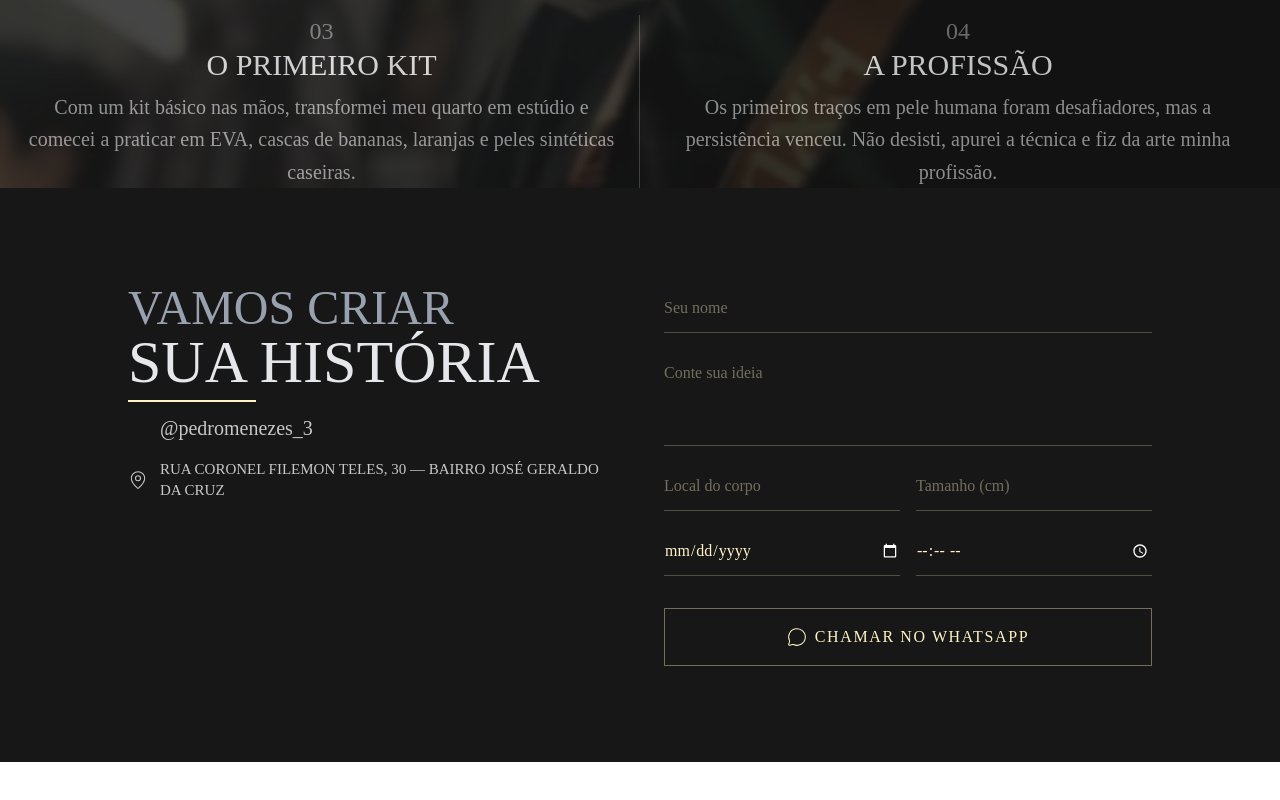
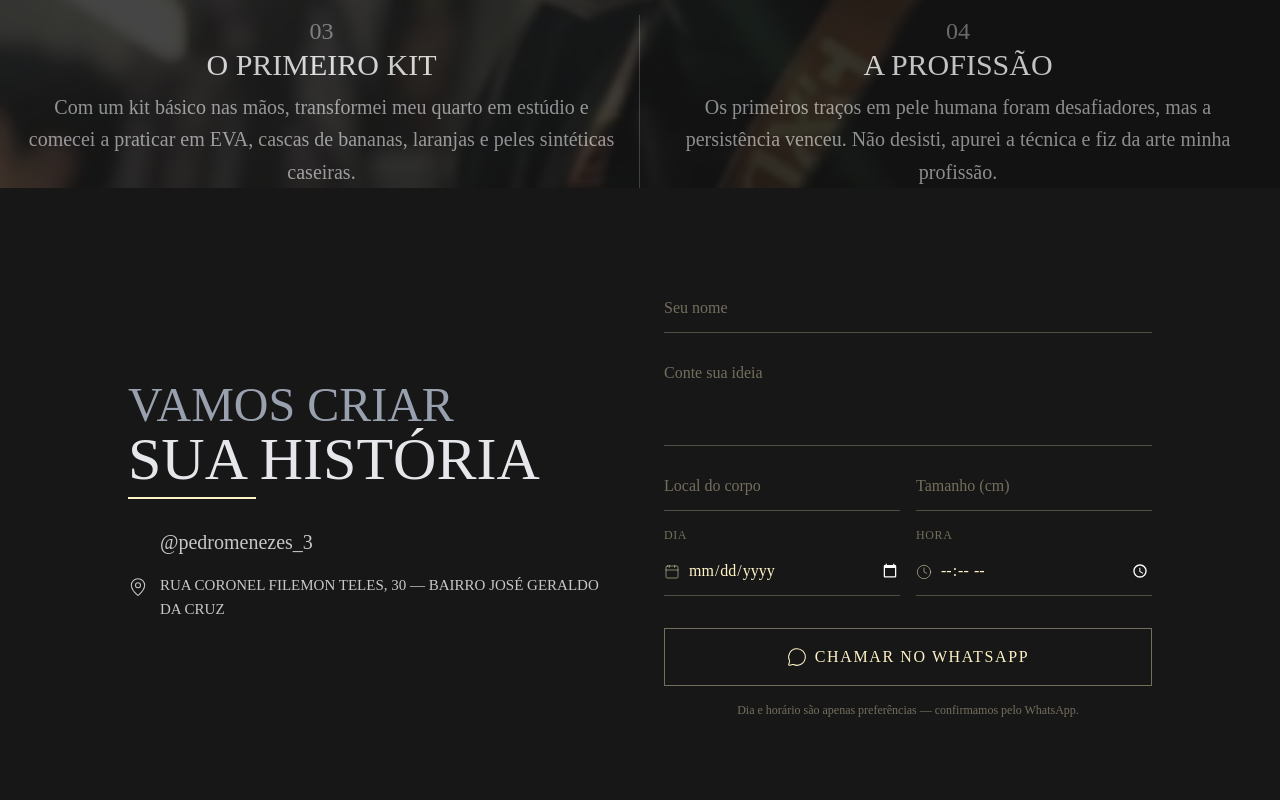
Before and after one commit to luizdev10/tattooProject, a React (Vite) app: page / in a window 1280 px wide. Shown: the part 2827-3627 px from the top of the page. Before the commit the page ends 3589 px from the top, so only its background shows below. Built offline with nearby package versions, Linux system fonts and the light colour scheme; some icons are missing; a web font is replaced by a local one.

Commit message:
testes em cell2

```diff
--- a/src/components/contato.jsx
+++ b/src/components/contato.jsx
@@ -1,6 +1,18 @@
 import { useState } from "react";
-import { MapPin, Clock, MessageCircle } from "lucide-react";
+import { MapPin, Clock, MessageCircle, Calendar } from "lucide-react";
 import { SiInstagram } from "@icons-pack/react-simple-icons";
+
+const NUMERO_WHATS = "5588988151026";
+
+const campo =
+  "w-full border-b border-amber-100/25 bg-transparent py-3 text-amber-100 outline-none placeholder:text-amber-100/40 focus:border-amber-100 autofill:shadow-[inset_0_0_0_1000px_#171717] [&:-webkit-autofill]:[-webkit-text-fill-color:#fef3c7] [color-scheme:dark]";
+
+const rotulo = "text-xs uppercase tracking-wider text-amber-100/40";
+
+const iconeCampo =
+  "pointer-events-none absolute left-0 top-1/2 h-4 w-4 -translate-y-1/2 text-amber-100/50";
+
+const hojeISO = () => new Date().toISOString().split("T")[0];
 
 function formatarDiaMes(iso) {
   if (!iso) return "";
@@ -35,43 +47,47 @@ function Contato() {
       `Tenho disponibilidade ${quando || "a combinar"}.`;
 
     window.open(
-      `https://wa.me/5588988151026?text=${encodeURIComponent(texto)}`,
+      `https://wa.me/${NUMERO_WHATS}?text=${encodeURIComponent(texto)}`,
       "_blank"
     );
   };
 
-  const campo =
-    "border-b border-amber-100/25 bg-transparent py-3 text-amber-100 outline-none placeholder:text-amber-100/40 focus:border-amber-100 autofill:shadow-[inset_0_0_0_1000px_#171717] [&:-webkit-autofill]:[-webkit-text-fill-color:#fef3c7] [color-scheme:dark]";
+  return (
+    <section
+      id="contato"
+      className="scroll-m-20 w-full bg-neutral-900 px-6 py-24"
+    >
+      <div className="mx-auto grid max-w-5xl gap-12 md:grid-cols-2">
 
-  return (
-    <section id="contato" className="scroll-m-20 w-full bg-neutral-900 py-24 px-6">
-      <div className="mx-auto grid max-w-5xl gap-12 md:grid-cols-2">
-        <div className="flex flex-col">
+        <div className="flex flex-col justify-center">
           <div className="font-[Pirata_One] flex flex-col">
             <p className="text-5xl text-gray-400">VAMOS CRIAR</p>
             <p className="text-6xl text-gray-200">SUA HISTÓRIA</p>
             <span className="mt-2 mb-3 h-0.5 w-32 bg-amber-100" />
           </div>
 
-          <div className="font-[Montserrat] flex flex-col gap-4 text-sm text-gray-100/80">
+          <div className="font-[Montserrat] mt-4 flex flex-col gap-4 text-gray-100/80">
             <a
               href="https://www.instagram.com/pedromenezes_3/"
               target="_blank"
               rel="noreferrer"
               className="flex items-center gap-3 text-[20px] transition-colors hover:text-gray-100"
             >
-              <SiInstagram className="h-5 w-5 text-gray-100" />
+              <SiInstagram className="h-5 w-5 shrink-0 opacity-70" />
               @pedromenezes_3
             </a>
-            <p className="flex items-center gap-3 text-[15px]">
-              <MapPin className="h-5 w-5 shrink-0" strokeWidth={1.25} />
+
+            <p className="flex items-start gap-3 text-[15px] leading-relaxed">
+              <MapPin className="mt-1 h-5 w-5 shrink-0" strokeWidth={1.25} />
               RUA CORONEL FILEMON TELES, 30 — BAIRRO JOSÉ GERALDO DA CRUZ
             </p>
-
           </div>
         </div>
 
-        <form onSubmit={enviar} className="font-[Montserrat] flex flex-col gap-4">
+        <form
+          onSubmit={enviar}
+          className="font-[Montserrat] flex flex-col gap-4"
+        >
           <input
             name="nome"
             value={form.nome}
@@ -89,7 +105,7 @@ function Contato() {
             required
             rows={3}
             placeholder="Conte sua ideia"
-            className={`resize-none ${campo}`}
+            className={`${campo} resize-none`}
           />
 
           <div className="grid grid-cols-2 gap-4">
@@ -109,23 +125,40 @@ function Contato() {
               autoComplete="off"
               className={campo}
             />
+          </div>
+
+          <div className="grid grid-cols-2 gap-4">
+            <label className="flex flex-col gap-1">
+              <span className={rotulo}>Dia</span>
+              <div className="relative">
+                <Calendar className={iconeCampo} strokeWidth={1.5} />
                 <input
                   type="date"
                   name="disponibilidade"
                   value={form.disponibilidade}
                   onChange={handleChange}
                   required
-              min={new Date().toISOString().split("T")[0]}
-              className={campo}
+                  min={hojeISO()}
+                  className={`${campo} pl-6`}
                 />
+              </div>
+            </label>
+
+            <label className="flex flex-col gap-1">
+              <span className={rotulo}>Hora</span>
+              <div className="relative">
+                <Clock className={iconeCampo} strokeWidth={1.5} />
                 <input
                   type="time"
                   name="hora"
                   value={form.hora}
                   onChange={handleChange}
                   required
-              className={campo}
+                  step="1800"
+                  className={`${campo} pl-6`}
                 />
+              </div>
+            </label>
           </div>
 
           <button
@@ -135,6 +168,10 @@ function Contato() {
             <MessageCircle className="h-5 w-5" strokeWidth={1.25} />
             CHAMAR NO WHATSAPP
           </button>
+
+          <p className="text-center text-xs text-amber-100/40">
+            Dia e horário são apenas preferências — confirmamos pelo WhatsApp.
+          </p>
         </form>
       </div>
     </section>
--- a/src/components/trabalhos.jsx
+++ b/src/components/trabalhos.jsx
@@ -42,17 +42,17 @@ function Trabalhos() {
                 </div>
 
                 <div className=" relative w-full -top-10 overflow-hidden md:mx-auto md:max-w-6xl md:top-0">
-                    <div className="flex w-full snap-x snap-mandatory gap-6 overflow-x-auto pb-6 touch-pan-x scrollbar-none select-none cursor-grab active:cursor-grabbing md:grid md:grid-cols-3 md:overflow-visible">
+                    <div className="flex w-full snap-mandatory overscroll-x-contain gap-6 overflow-x-auto pb-6  scrollbar-none select-none cursor-grab active:cursor-grabbing md:grid md:grid-cols-3 md:overflow-visible">
                         {photosWork.map((item) => (
                             <div
                                 key={item.id}
-                                className="group relative min-w-[80vw] snap-center overflow-hidden rounded-xl border border-neutral-800 bg-neutral-950 sm:min-w-[320px] md:min-w-0"
+                                className="group relative min-w-[80vw] snap-center overflow-hidden  rounded-xl border border-neutral-800 bg-neutral-950 sm:min-w-[320px] md:min-w-0"
                             >
                                 <img
                                     src={item.url}
                                     alt={`Trabalho ${item.id}`}
                                     draggable="false"
-                                    className="h-96 w-full object-cover transition-transform duration-500 pointer-events-none md:group-hover:scale-105"
+                                    className=" fotos_work h-96 w-full object-cover transition-transform duration-500 md:group-hover:scale-105"
                                 />
                             </div>
                         ))}
--- a/src/index.css
+++ b/src/index.css
@@ -11,3 +11,8 @@
 body {
   font-family: Arial, sans-serif;
 }
+
+#trabalhos img {
+  -webkit-user-drag: none;
+  user-select: none;
+}
```
Lines whose indentation alone changed are shown as unchanged.
